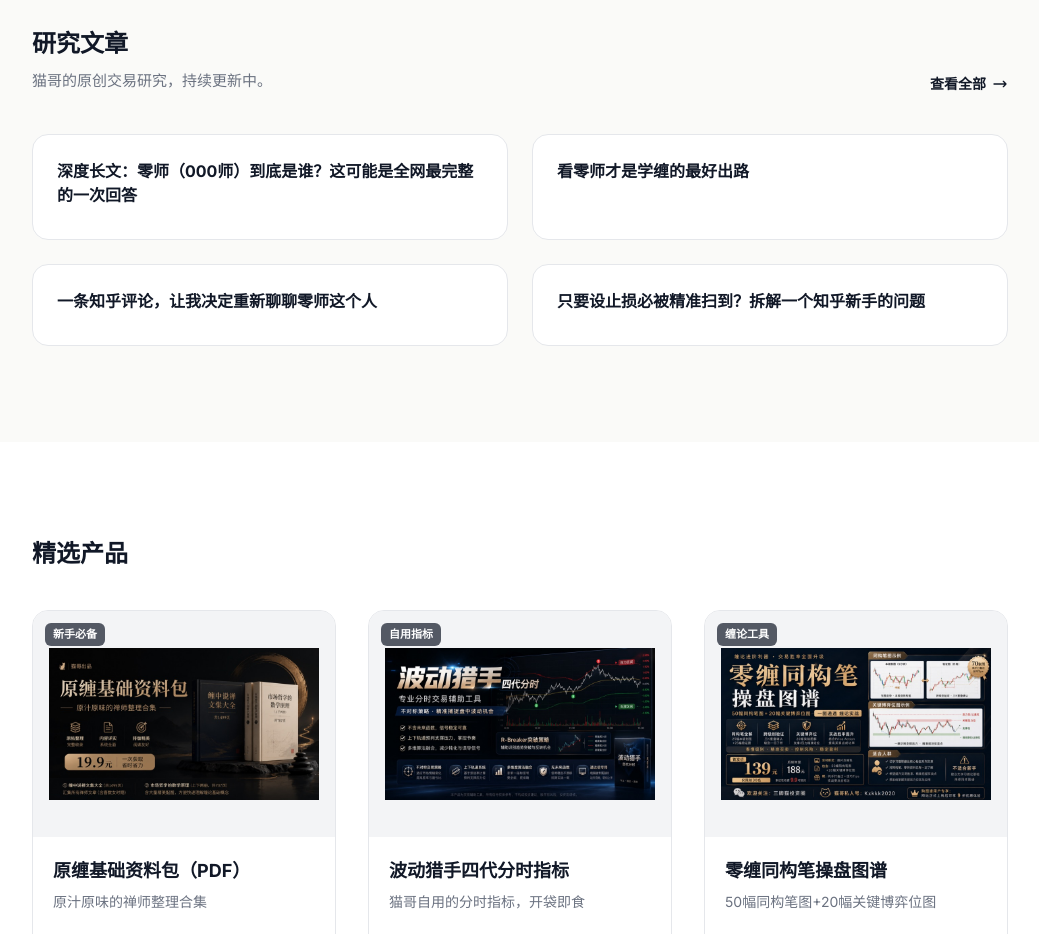
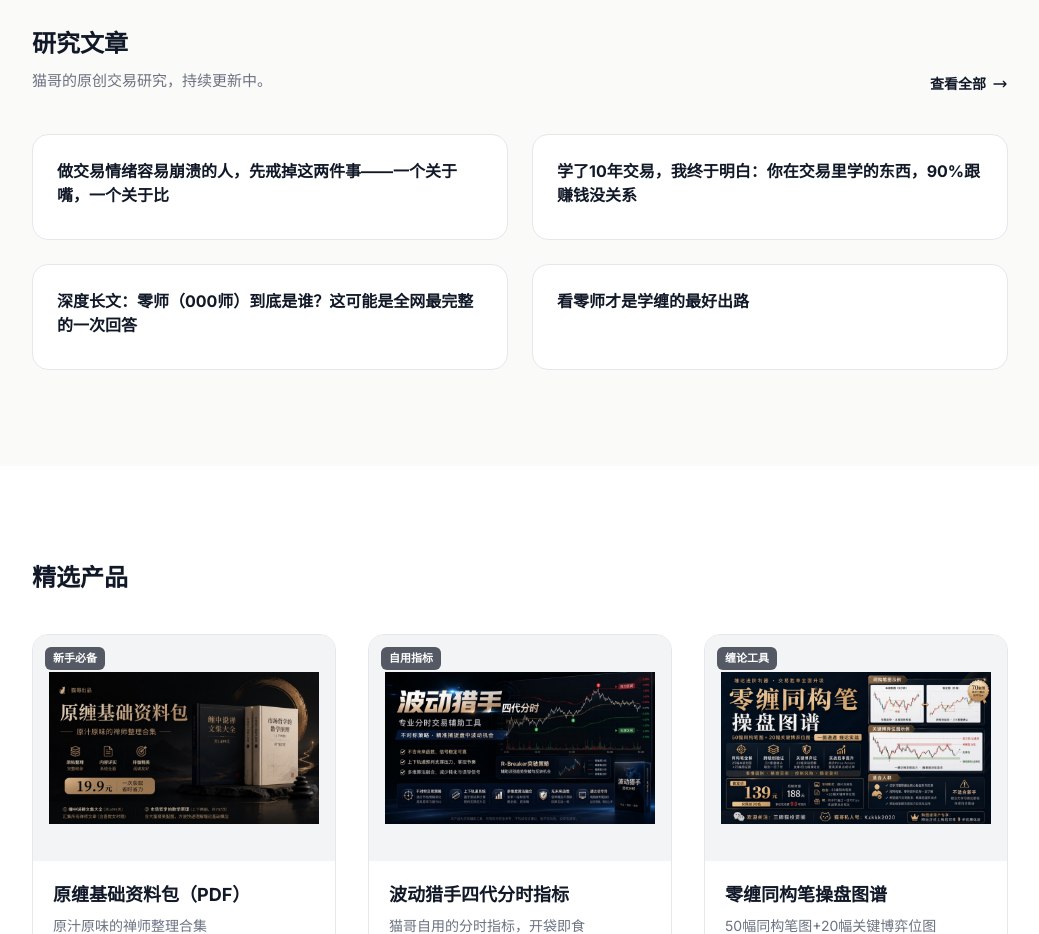
Before and after one commit to jonasxia24-byte/product-site, a Next.js app: page / in a window 1280 px wide. Shown: the part 1800-2734 px from the top of the page, without its empty margins (120-1159 px from the left). Built offline with nearby package versions, Linux system fonts and the light colour scheme.

Commit message:
feat: 新增2篇研究文章（交易情绪、交易知识）

```diff
--- a/src/data/research.ts
+++ b/src/data/research.ts
@@ -7,6 +7,20 @@ export interface ResearchArticle {
 }
 
 export const researchArticles: ResearchArticle[] = [
+  {
+    id: "art-30",
+    title: "做交易情绪容易崩溃的人，先戒掉这两件事——一个关于嘴，一个关于比",
+    summary: "系统没问题，是心乱了",
+    url: "https://mp.weixin.qq.com/s/19PDH_l16GoJ6S586nlCQQ",
+    date: "2026-08-14",
+  },
+  {
+    id: "art-29",
+    title: "学了10年交易，我终于明白：你在交易里学的东西，90%跟赚钱没关系",
+    summary: "交易真正的难题，从来不是知识不够",
+    url: "https://mp.weixin.qq.com/s/nmexWgwpeEZUOaMPJ1JpsA",
+    date: "2026-08-12",
+  },
   {
     id: "art-15",
     title: "深度长文：零师（000师）到底是谁？这可能是全网最完整的一次回答",
```
